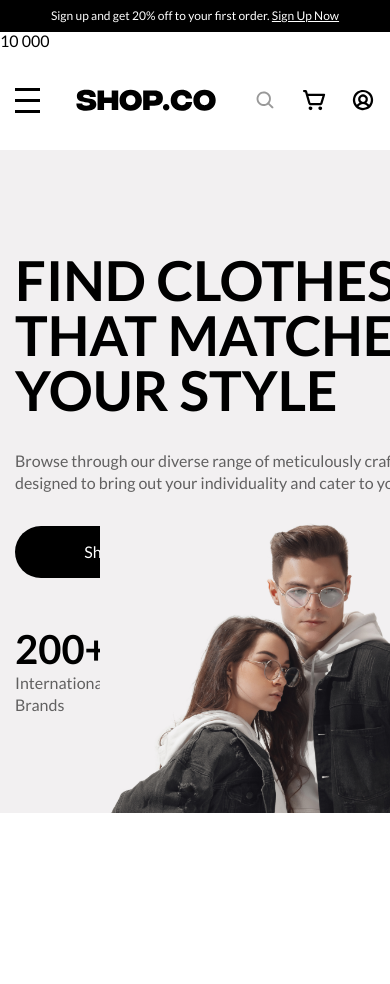
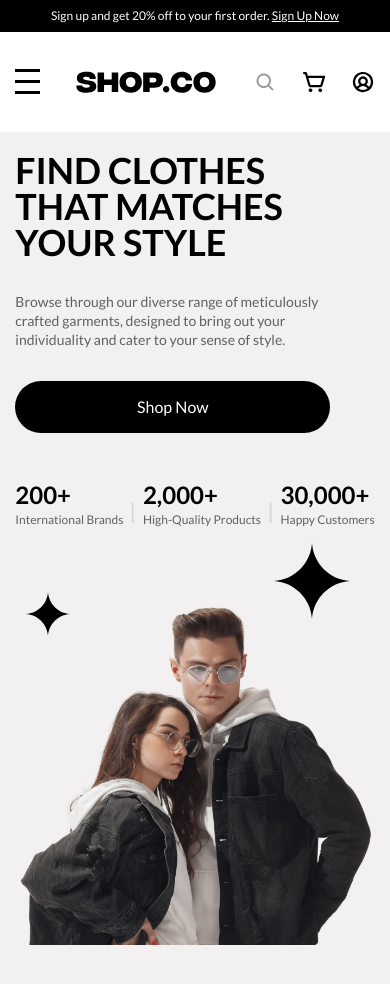
Before and after one commit to IlyaLogonow/SHOP.CO, a plain HTML site: page index.html in a window 390 px wide. Before the commit the page ends 844 px from the top, so only its background shows below. Drawn offline with Linux system fonts and the light colour scheme.

Commit message:
Finished the 'hero' block, also finished the adaptive.

```diff
--- a/css/main.css
+++ b/css/main.css
@@ -117,6 +117,7 @@ body {
     font-size: 16px;
     font-weight: 400;
     font-style: normal;
+    overflow: hidden;
 }
 
 .container {
@@ -189,6 +190,10 @@ body {
             display: none;
         }
     }
+}
+
+.hidden {
+    display: none;
 }
 /*header-promo-end*/
 
@@ -426,14 +431,17 @@ body {
 
 .hero__row {
     display: flex;
+    position: relative;
 }
 
 .hero__text {
     max-width: 600px;
     margin-top: 103px;
     z-index: 100;
+    position: relative;
+}
 
-    h1 {
+.hero__text h1 {
     font-weight: 700;
     font-size: 55px;
     line-height: 100%;
@@ -441,43 +449,245 @@ body {
     margin-bottom: 32px;
 }
 
-    p {
+.hero__text p {
     line-height: 137%;
     color: rgba(0, 0, 0, 0.6);
     margin-bottom: 32px;
 }
+
+.shop-now-button {
+    padding: 15px 30px;
+    font-size: 16px;
+    background-color: #000;
+    color: #fff;
+    border: none;
+    cursor: pointer;
 }
 
 .statistics {
     display: flex;
     justify-content: space-between;
     align-items: center;
+}
 
-    span {
+.statistics span {
     border: 1px solid rgba(0, 0, 0, 0.1);
     width: 74px;
     height: 2px;
     transform: rotate(-90deg);
 }
-}
 
 .stat-item {
     color: #000;
-    h2 {
+}
+
+.stat-item h2 {
     font-weight: 700;
     font-size: 40px;
 }
 
-    p {
+.stat-item p {
     line-height: 137%;
     color: rgba(0, 0, 0, 0.6);
-    }
 }
 
 .hero__img {
     position: absolute;
     bottom: -175px;
     right: -100px;
+    width: 500px; /* Установите начальную ширину изображения */
+    height: auto; /* Сохраняем пропорции изображения */
+    z-index: 1; /* Убедитесь, что изображение находится под текстом */
+}
+
+.hero__content {
+    position: relative;
+    z-index: 100; /* Убедитесь, что текст находится над изображением */
+}
+
+.hero__starOne {
+    position: absolute;
+    top: 86px;
+    right: 0px;
+    width: 104px;
+    height: 104px;
+    background-image: url('../img/hero/star.svg');
+    background-size: contain;
+    background-repeat: no-repeat;
+    z-index: 1000;
+}
+
+.hero__starTwo {
+    position: absolute;
+    top: 297px;
+    right: 534px;
+    width: 56px;
+    height: 56px;
+    background-image: url('../img/hero/star.svg');
+    background-size: contain;
+    background-repeat: no-repeat;
+    z-index: 1000;
+}
+
+/* Медиа-запросы для адаптивного текста */
+@media (max-width: 1100px) {
+    .hero__text h1 {
+        font-size: 5vw;
+    }
+
+    .hero__text p {
+        font-size: 2vw;
+    }
+
+    .shop-now-button {
+        padding: 1vw 2vw;
+        font-size: 1.2vw;
+    }
+
+    .stat-item h2 {
+        font-size: 3vw;
+    }
+
+    .stat-item p {
+        font-size: 1.2vw;
+    }
+
+    .statistics span {
+        width: 5vw;
+        height: 0.2vw;
+    }
+
+    .hero__img {
+        width: 50vw;
+        height: auto;
+        bottom: -31vw;
+        right: -5vw;
+    }
+
+    .statistics {
+        display: flex;
+        justify-content: space-around;
+        align-items: center;
+    }
+}
+
+@media (max-width: 870px) {
+    .hero {
+        min-height: 853px;
+    }
+
+    .hero__row {
+        justify-content: center;
+    }
+
+    .hero__text {
+        max-width: 400px;
+        margin-top: 20px;
+    }
+
+    .hero__text h1 {
+        font-size: 36px;
+    }
+
+    .hero__text p {
+        font-size: 14px;
+    }
+
+    .shop-now-button {
+        border-radius: 62px;
+        padding: 16px 54px;
+        width: 100%;
+        height: 52px;
+        font-size: 16px;
+    }
+
+    .stat-item h2 {
+        font-size: 24px;
+    }
+
+    .stat-item p {
+        font-size: 12px;
+        line-height: 183%;
+    }
+
+    .statistics span {
+        width: 5vw;
+        height: 0.2vw;
+    }
+
+    .hero__img {
+        position: absolute;
+        width: 390px;
+        height: auto;
+        bottom: -510px;
+        left: 50%;
+        transform: translateX(-50%);
+    }
+
+    .hero__starOne {
+        top: 411px;
+        right: 40px;
+        width: 76px;
+        height: 76px;
+    }
+
+    .hero__starTwo {
+        top: 460px;
+        left: 26px;
+        width: 44px;
+        height: 44px;
+    }
+}
+
+@media (max-width: 400px) {
+    .statistics {
+        flex-wrap: wrap;
+    }
+
+    .stat-item {
+        margin-bottom: 14px;
+    }
+}
+
+@media (max-width: 390px) {
+    .hero__text {
+        max-width: 315px;
+        margin-top: 20px;
+    }
+
+    .hero__text h1 {
+        font-size: 36px;
+    }
+
+    .hero__text p {
+        font-size: 14px;
+    }
+
+    .shop-now-button {
+        border-radius: 62px;
+        padding: 16px 54px;
+        width: 100%;
+        height: 52px;
+        font-size: 16px;
+    }
+
+    .stat-item h2 {
+        font-size: 24px;
+    }
+
+    .stat-item p {
+        font-size: 12px;
+        line-height: 183%;
+    }
+
+    .hero__img {
+        position: absolute;
+        width: 390px;
+        height: auto;
+        bottom: -400px;
+        left: 50%;
+        transform: translateX(-50%);
+    }
 }
 /*hero-end*/
 /*MAIN-END*/
--- a/index.html
+++ b/index.html
@@ -15,14 +15,6 @@
     <div class="header-promo">
         Sign up and get 20% off to your first order. <a href="#">Sign Up Now</a>
         <div class="close-icon"></div>
-    </div>
-
-    <div>
-        10 000
-    </div>
-
-    <div id = @id24514728 name="ИЛЬЯ 666">
-        <div gold="9000"></div>
     </div>
 
     <header class="main-header">
@@ -66,6 +58,7 @@
         <div class="hero">
             <div class="container">
                 <div class="hero__row">
+                    <img class="hero__img" src="img/hero/hero-bg.png" alt="">
                     <div class="hero__content">
                         <section class="hero__text">
                             <h1>Find Clothes That Matches Your Style</h1>
@@ -90,8 +83,9 @@
                             </div>
                         </section>
                     </div>
-                    <img class="hero__img" src="img/hero/hero-bg.png" alt="">
                 </div>
+                <span class="hero__starOne"></span>
+                <span class="hero__starTwo"></span>
             </div>
         </div>
     </main>
--- a/js/script.js
+++ b/js/script.js
@@ -2,10 +2,16 @@
 document.addEventListener('DOMContentLoaded', function() {
     const burgerMenu = document.querySelector('.burger-menu');
     const mainNav = document.querySelector('.main-nav');
+    const closeIcon = document.querySelector('.close-icon');
+    const headerPromo = document.querySelector('.header-promo');
 
     burgerMenu.addEventListener('click', function() {
         burgerMenu.classList.toggle('active');
         mainNav.classList.toggle('active');
     });
+
+    closeIcon.addEventListener('click', function() {
+        headerPromo.classList.add('hidden');
+    });
 });
 /*header-promo-end*/
```
Also changed, not shown: img/hero/star.svg (added). Lines whose indentation alone changed are shown as unchanged.
